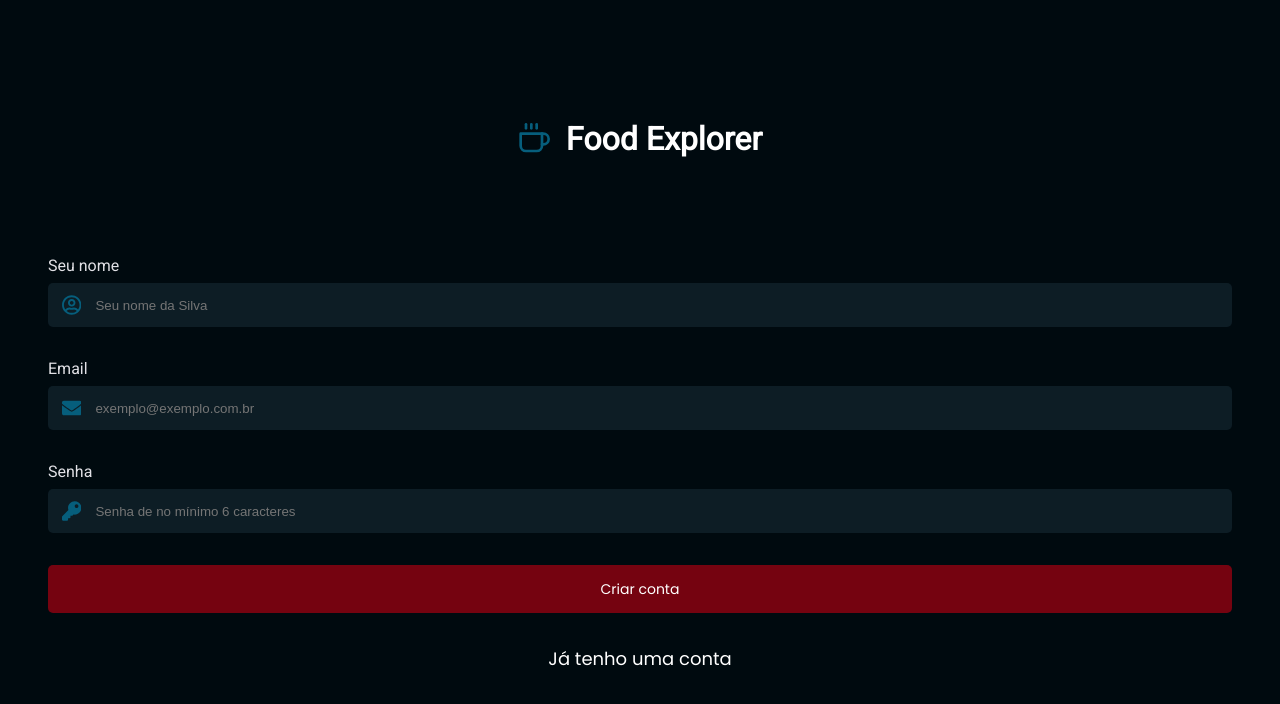
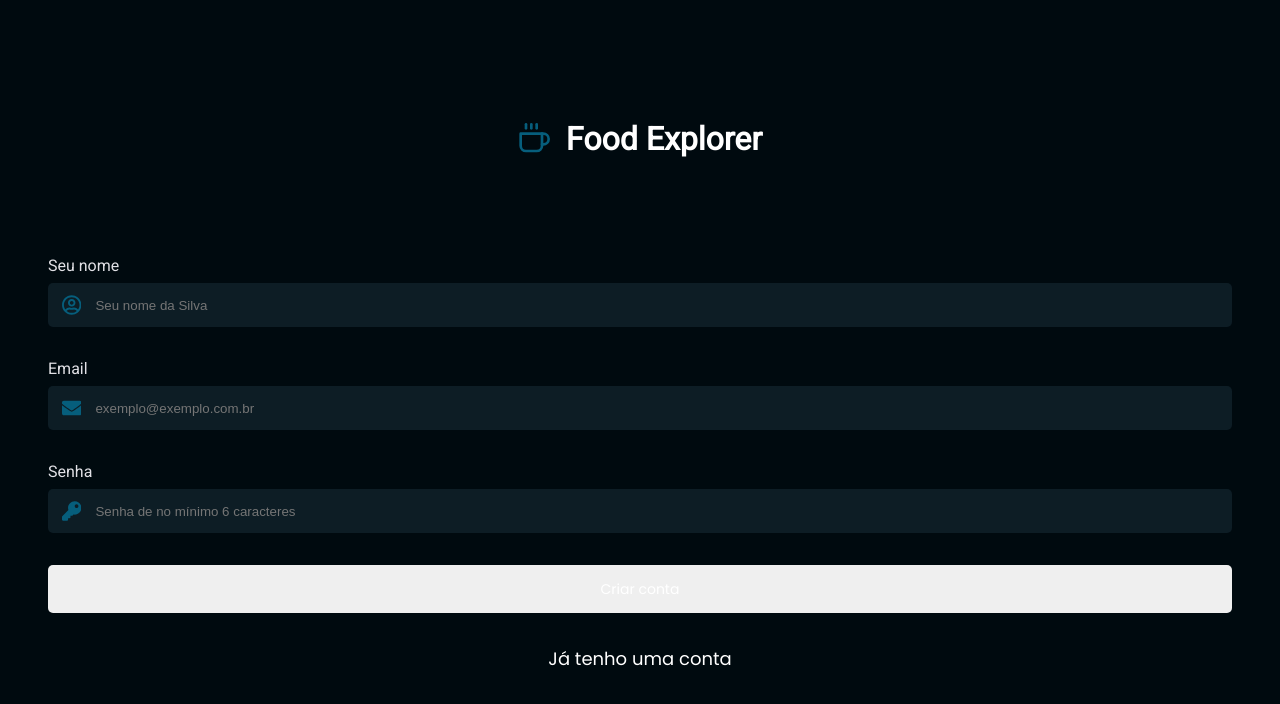
Before and after one commit to AxelSelbach/food-explorer_front-end, a React (Vite) app: page /register in a window 1280 px wide. Shown: the top 704 px of the page. Built offline with nearby package versions, Linux system fonts and the light colour scheme.

Commit message:
chore: react dom problem solved

```diff
--- a/src/components/Button/index.jsx
+++ b/src/components/Button/index.jsx
@@ -1,11 +1,11 @@
 import { Container } from './styles'
 
-export function Button({ title, icon: Icon, backgroundColor, ...rest }) {
+export function Button({ title, icon: Icon, backgroundcolor, ...rest }) {
   return (
     // eslint-disable-next-line prettier/prettier
     <Container
       type="button"
-      backgroundColor={backgroundColor}
+      $backgroundcolor={backgroundcolor}
       {...rest}
     >
       {Icon && <Icon size={20} />}
--- a/src/components/Button/styles.js
+++ b/src/components/Button/styles.js
@@ -4,7 +4,7 @@ import styled from 'styled-components'
 export const Container = styled.button`
   width: 100%;
   height: 48px;
-  background-color: ${props => props.backgroundColor};
+  background-color: ${props => props.$backgroundcolor};
   color: ${({ theme }) => theme.COLORS.COLOR_WHITE};
 
   border-radius: 5px;
```
